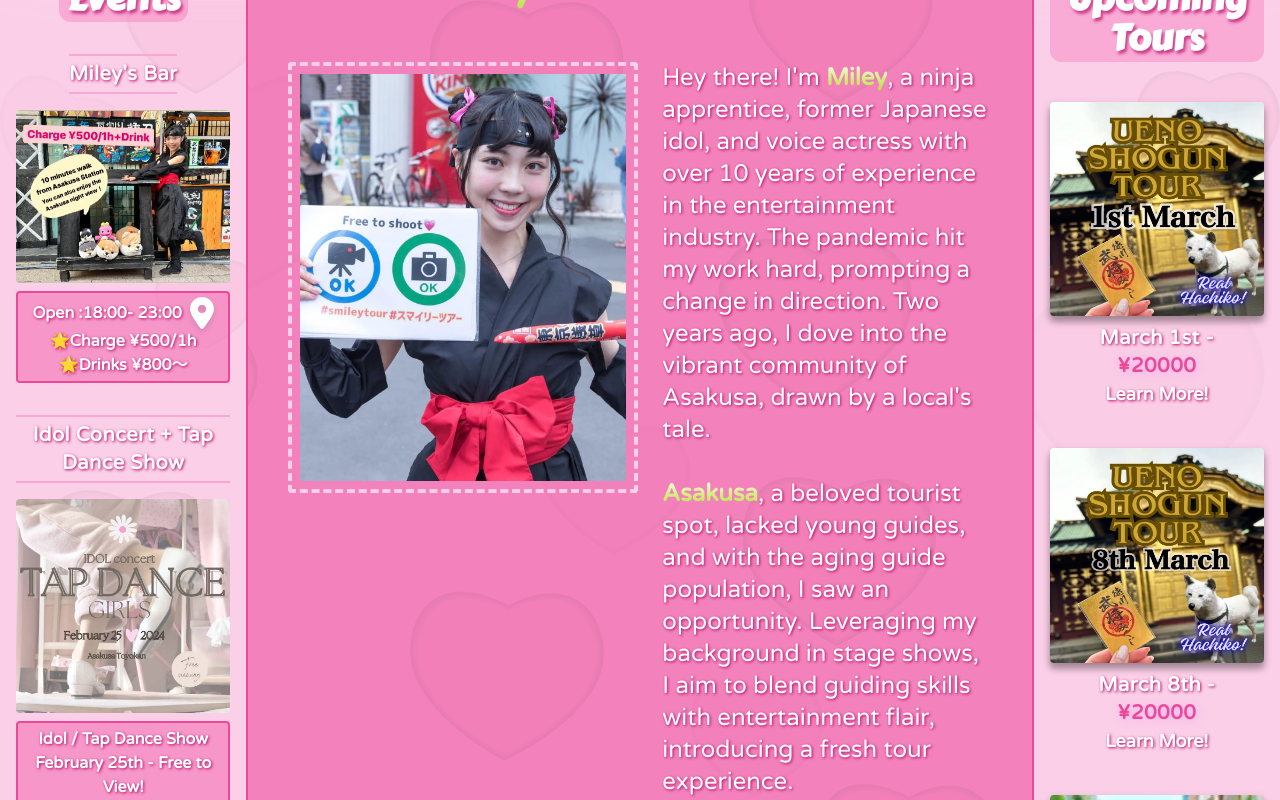
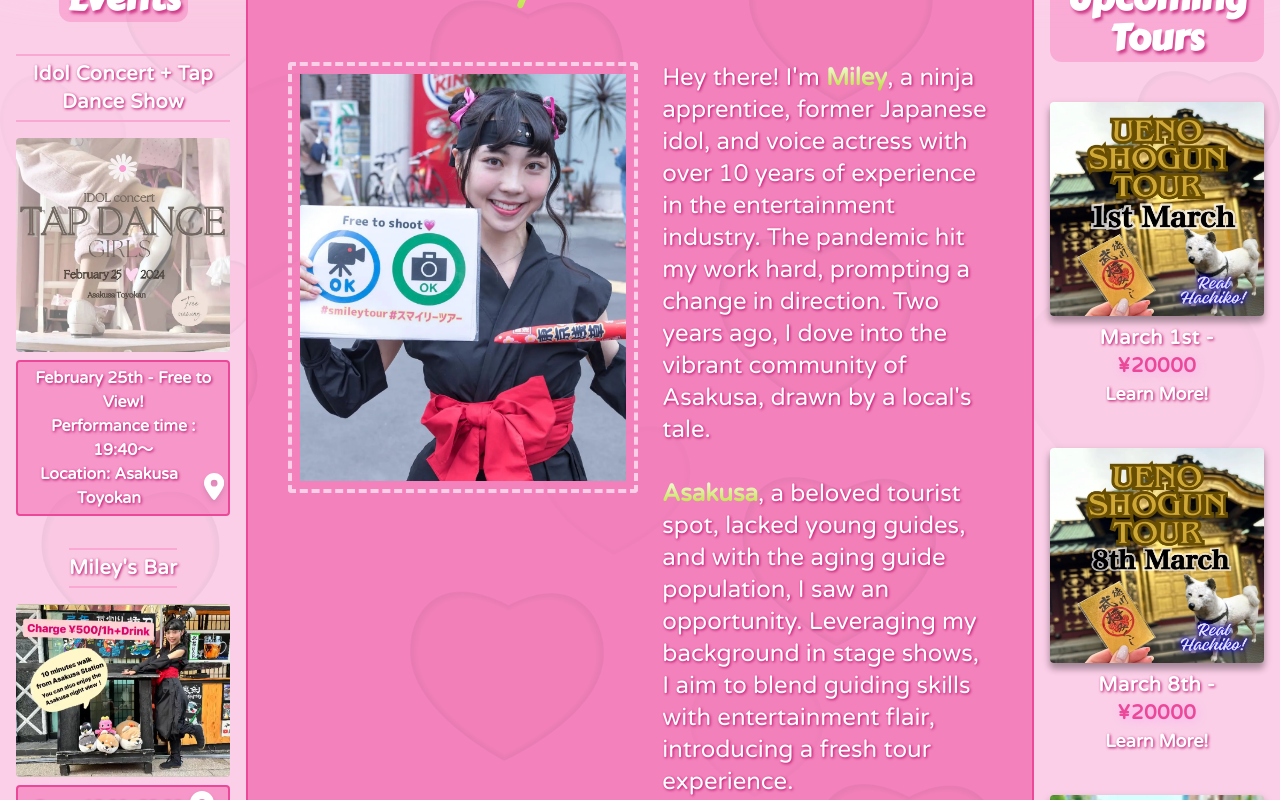
Before and after one commit to brandonrainey/smiley-tours, a Next.js app: page / in a window 1280 px wide. Shown: the part 260-1060 px from the top of the page. Built offline with nearby package versions, Linux system fonts and the light colour scheme; what tailwindcss-animated would draw is missing.

Commit message:
updated tap concert details/swaps events position

```diff
--- a/components/InfoSidebar.tsx
+++ b/components/InfoSidebar.tsx
@@ -26,6 +26,41 @@ export default function InfoSidebar() {
       >
         Events
       </h1>
+
+      <div className="text-center font-semibold flex flex-col items-center mt-8">
+        <h2
+          className={`text-center text-xl tracking-wide font-semibold text-white border-y-2 border-pink-300 custom:text-shadow-1 text-shadow-5 py-1 mb-4`}
+        >
+          Idol Concert + Tap Dance Show
+        </h2>
+
+        <div className="flex flex-col items-center w-full">
+          <Image
+            src={TapImage}
+            sizes="(max-width: 300px) 100vw, 300px"
+            width={300}
+            height={300}
+            placeholder="blur"
+            className="rounded max-w-[300px] w-full"
+            alt="tap concert promo image"
+          />
+
+          <div
+            className={`bg-pink-400/60 rounded text-white custom:text-shadow-1 text-shadow-5 mt-2 max-w-[300px]  w-full border-2 border-pink-500 p-1`}
+          >
+            <p>February 25th - Free to View!</p>
+            <p>Performance time : 19:40〜</p>
+
+            <a
+              href="https://maps.app.goo.gl/FuSffVj5Ny425N6t5"
+              aria-label="concert location"
+              className="flex gap-2 items-center"
+            >
+              Location: Asakusa Toyokan <LocationDot />
+            </a>
+          </div>
+        </div>
+      </div>
 
       {/*  */}
       <div className="text-center font-semibold flex flex-col items-center mt-8">
@@ -67,34 +102,6 @@ export default function InfoSidebar() {
       </div>
 
       {/*  */}
-      <div className="text-center font-semibold flex flex-col items-center mt-8">
-        <h2
-          className={`text-center text-xl tracking-wide font-semibold text-white border-y-2 border-pink-300 custom:text-shadow-1 text-shadow-5 py-1 mb-4`}
-        >
-          Idol Concert + Tap Dance Show
-        </h2>
-
-        <div className="flex flex-col items-center w-full">
-          <Image
-            src={TapImage}
-            sizes="(max-width: 300px) 100vw, 300px"
-            width={300}
-            height={300}
-            placeholder="blur"
-            className="rounded max-w-[300px] w-full"
-            alt="tap concert promo image"
-          />
-
-          <div
-            className={`bg-pink-400/60 rounded text-white custom:text-shadow-1 text-shadow-5 mt-2 max-w-[300px]  w-full border-2 border-pink-500 p-1`}
-          >
-            <p>Idol / Tap Dance Show</p>
-            <p>February 25th - Free to View!</p>
-
-            <p>Location: Asakusa - TBA</p>
-          </div>
-        </div>
-      </div>
 
       {/*  */}
       <div className="text-center font-semibold mt-8 flex flex-col items-center">
```
